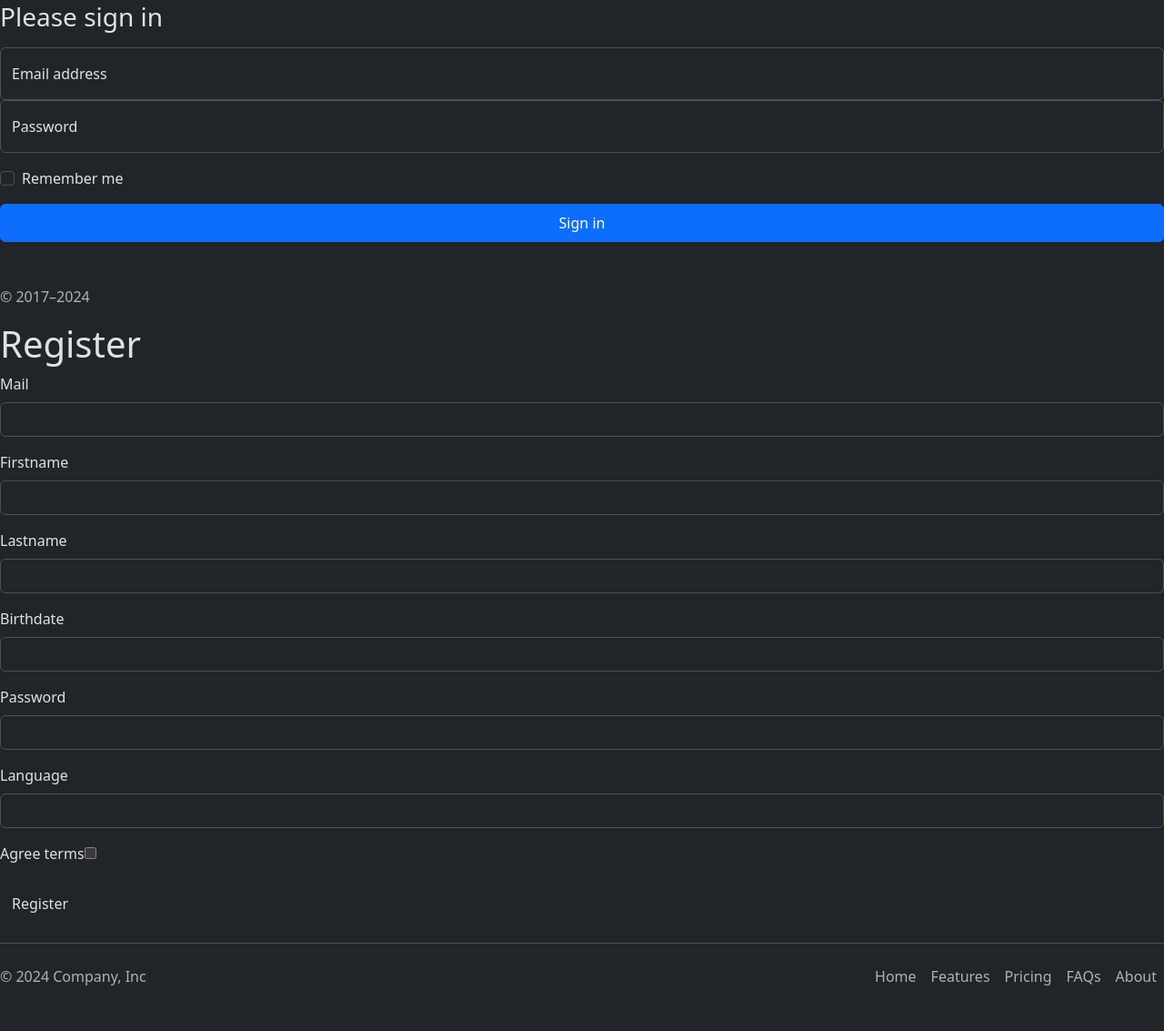
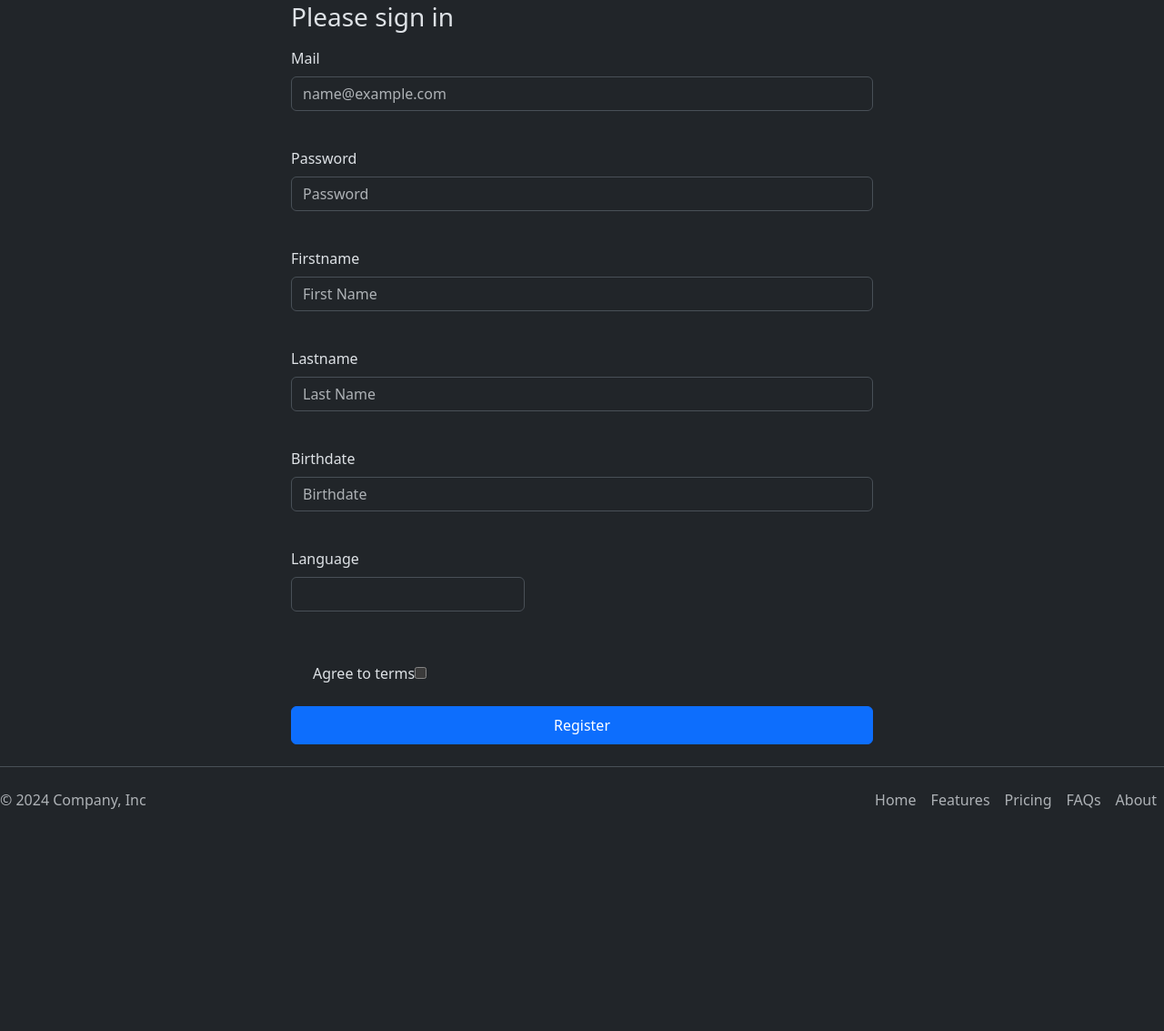
Before and after one commit to bourtitom/memaudit, a Symfony app: template templates/registration/register.html.twig in a window 1280 px wide. Shown: the part 70-1203 px from the top of the page at 91% size. After the commit the page ends 959 px from the top, so only its background shows below. Run offline with Twig, Linux system fonts and the light colour scheme; the template is opened without the code that fills it, so the values that code supplies are empty; form fields are guessed from the names that the template uses; some libraries are stand-ins or nearby versions.

Commit message:
login and register with front done

```diff
--- a/templates/registration/register.html.twig
+++ b/templates/registration/register.html.twig
@@ -3,47 +3,82 @@
 {% block title %}Register{% endblock %}
 
 {% block body %}
-
-
-<main class="form-signin w-100 m-auto">
-  <form>
+<main class="form-signin w-10 m-auto col-md-6">
     <h1 class="h3 mb-3 fw-normal">Please sign in</h1>
 
-    <div class="form-floating">
-      <input type="email" class="form-control" id="floatingInput" placeholder="name@example.com">
-      <label for="floatingInput">Email address</label>
-    </div>
-    <div class="form-floating">
-      <input type="password" class="form-control" id="floatingPassword" placeholder="Password">
-      <label for="floatingPassword">Password</label>
-    </div>
-
-    <div class="form-check text-start my-3">
-      <input class="form-check-input" type="checkbox" value="remember-me" id="flexCheckDefault">
-      <label class="form-check-label" for="flexCheckDefault">
-        Remember me
-      </label>
-    </div>
-    <button class="btn btn-primary w-100 py-2" type="submit">Sign in</button>
-    <p class="mt-5 mb-3 text-body-secondary">© 2017–2024</p>
-  </form>
-</main>
-
-    <h1>Register</h1>
-
+    <!-- Symfony Form Integration -->
     {{ form_errors(registrationForm) }}
 
     {{ form_start(registrationForm) }}
-        {{ form_row(registrationForm.mail) }}
-        {{ form_row(registrationForm.firstname) }}
-        {{ form_row(registrationForm.lastname) }}
-        {{ form_row(registrationForm.birthdate) }}
+
+    <div class="form-floating">
+        {{ form_row(registrationForm.mail, {
+            attr: {
+                class: 'form-control',
+                placeholder: 'name@example.com'
+            }
+        }) }}
+        <label for="registrationForm_mail"></label>
+    </div>
+    <br/>
+    <div class="form-floating">
         {{ form_row(registrationForm.plainPassword, {
-            label: 'Password'
+            label: 'Password',
+            attr: {
+                class: 'form-control',
+                placeholder: 'Password'
+            }
         }) }}
+        <label for="registrationForm_plainPassword"></label>
+    </div>
+    <br/>
+    <div class="form-floating">
+        {{ form_row(registrationForm.firstname, {
+            attr: {
+                class: 'form-control',
+                placeholder: 'First Name'
+            }
+        }) }}
+        <label for="registrationForm_firstname"></label>
+    </div>
+    <br/>
+    <div class="form-floating">
+        {{ form_row(registrationForm.lastname, {
+            attr: {
+                class: 'form-control',
+                placeholder: 'Last Name'
+            }
+        }) }}
+        <label for="registrationForm_lastname"></label>
+    </div>
+    <br/>
+    <div class="form-floating">
+        {{ form_row(registrationForm.birthdate, {
+            attr: {
+                class: 'form-control',
+                placeholder: 'Birthdate'
+            }
+        }) }}
+        <label for="registrationForm_birthdate"></label>
+    </div>
+    <br/>
+    <div class="d-flex align-items-center">
         {{ form_row(registrationForm.language) }}
-        {{ form_row(registrationForm.agreeTerms) }}
+    </div>
+    <label for="registrationForm_language"></label>
+    <br/>
+    <div class="form-check text-start my-3">
+        {{ form_row(registrationForm.agreeTerms, {
+            label: 'Agree to terms',
+            attr: {
+                class: 'form-check-input'
+            }
+        }) }}
+    </div>
 
-        <button type="submit" class="btn">Register</button>
+    <button class="btn btn-primary w-100 py-2" type="submit">Register</button>
+
     {{ form_end(registrationForm) }}
+
+</main>
 {% endblock %}
```
Also changed, not shown: migrations/Version20241002074330.php (deleted, +0 -31 lines), migrations/Version20241002074335.php (deleted, +0 -31 lines), src/Form/RegistrationFormType.php (+9 -1 lines).
